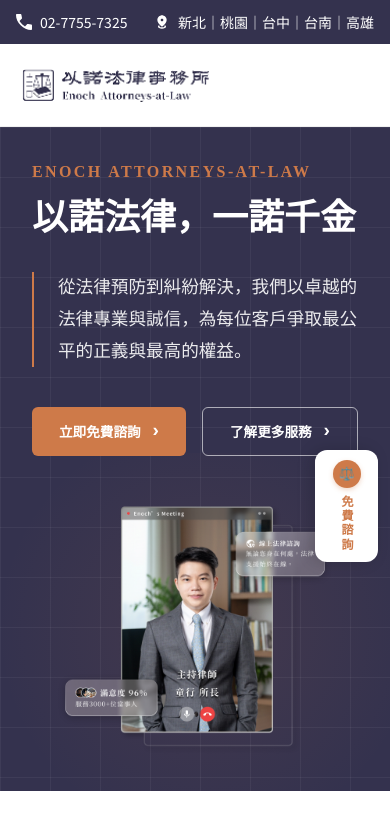
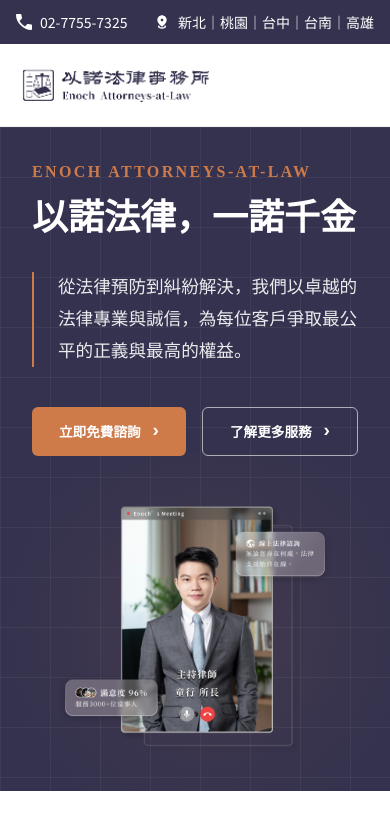
Before and after one commit to iankao/enochlaw-web, a Vue app: page / in a window 390 px wide. Shown: the top 830 px of the page. Built offline with nearby package versions, Linux system fonts and the light colour scheme.

Commit message:
先移除側邊按鈕

```diff
--- a/src/views/HomeView.vue
+++ b/src/views/HomeView.vue
@@ -59,12 +59,6 @@
     </div>
   </section>
 
-  <div class="mobile-floating-btn">
-    <div class="floating-content">
-      <div class="floating-icon">⚖️</div>
-      <span class="floating-text">免費諮詢</span>
-    </div>
-  </div>
 </template>
 
 <script setup>
@@ -330,9 +324,6 @@
   pointer-events: none;
 }
 
-.mobile-floating-btn {
-  display: none;
-}
 
 /* Responsive Styles */
 @media (max-width: 1024px) {
@@ -402,48 +393,6 @@
     max-width: 400px;
   }
 
-  .mobile-floating-btn {
-    display: block;
-    position: fixed;
-    right: 12px;
-    top: 60%;
-    transform: translateY(-50%);
-    background-color: #fff;
-    padding: 0.6rem 0.4rem;
-    border-radius: 12px;
-    box-shadow: -4px 0 15px rgba(0,0,0,0.15);
-    z-index: 100;
-    cursor: pointer;
-    width: 50px;
-  }
 
-  .floating-content {
-    display: flex;
-    flex-direction: column;
-    align-items: center;
-    gap: 0.3rem;
-  }
-
-  .floating-icon {
-    background-color: #CE7A49;
-    color: #fff;
-    width: 28px;
-    height: 28px;
-    border-radius: 50%;
-    display: flex;
-    align-items: center;
-    justify-content: center;
-    font-size: 0.8rem;
-    box-shadow: 0 2px 5px rgba(206, 122, 73, 0.3);
-  }
-
-  .floating-text {
-    writing-mode: vertical-rl;
-    color: #CE7A49;
-    font-weight: 600;
-    letter-spacing: 0.2em;
-    font-size: 0.75rem;
-    margin-top: 0.15rem;
-  }
 }
 </style>
```
